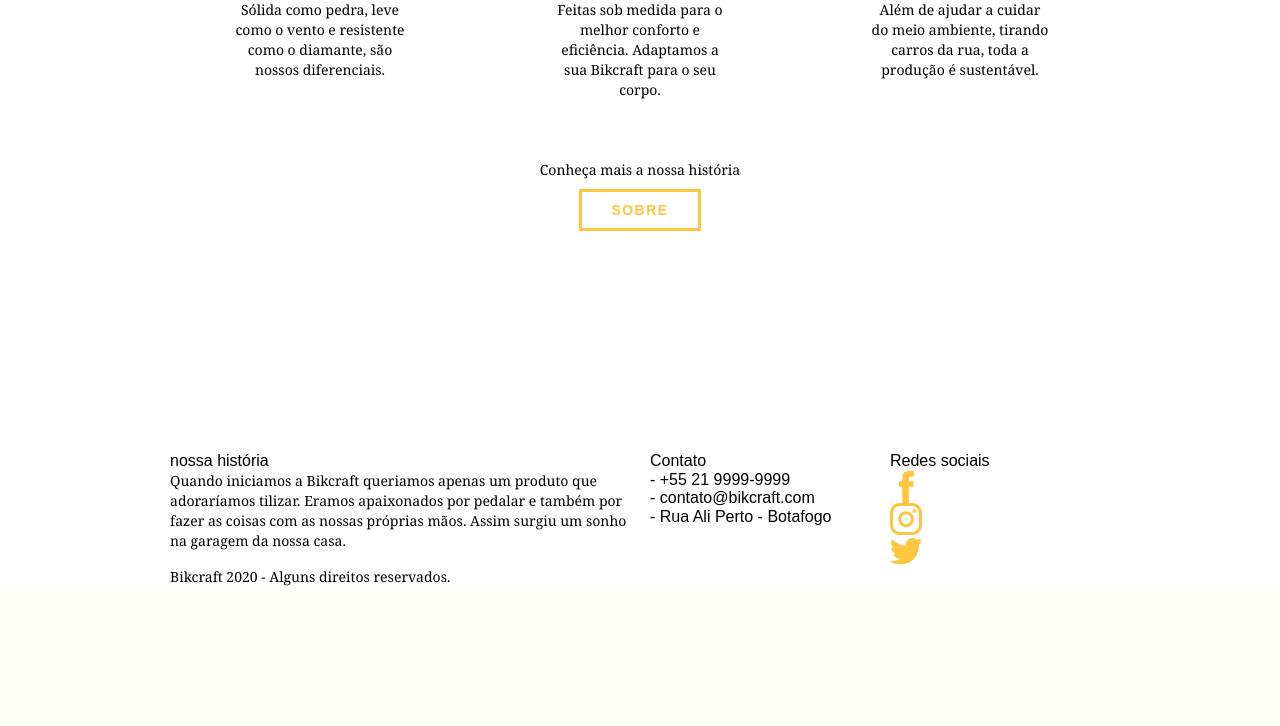
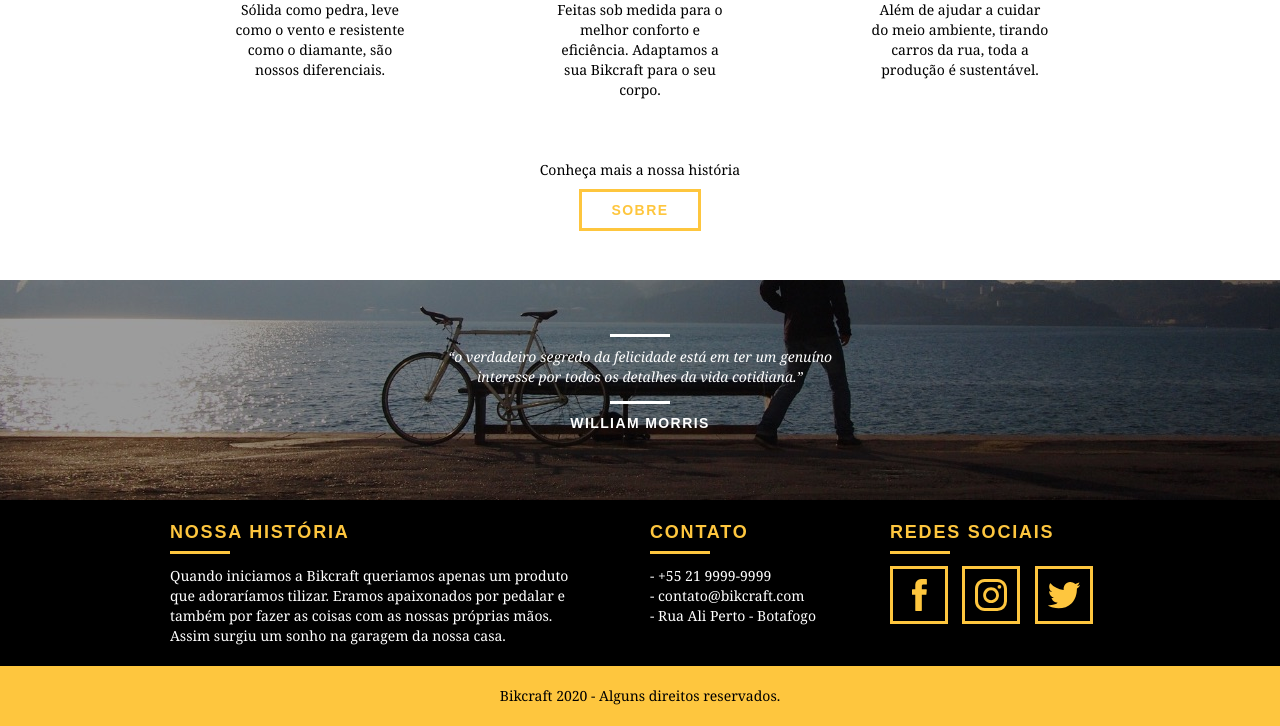
Before and after one commit to jorgeteixeirajr/webdesigncompleto, a PHP site: page / in a window 1280 px wide. Shown: the part 2290-3016 px from the top of the page. Before the commit the page ends 2876 px from the top, so only its background shows below. Run offline with PHP 8.4, Linux system fonts and the light colour scheme.

Commit message:
Ajuste no estilo da seção footer.

```diff
--- a/bikcraft/css/style.css
+++ b/bikcraft/css/style.css
@@ -21,7 +21,7 @@
   line-height: 20px;
   font-weight: bold;
   text-transform: uppercase;
-  letter-spacing: .1em;
+  letter-spacing: 0.1em;
 }
 
 .btn:hover {
@@ -38,7 +38,7 @@
   font-size: 24px;
   line-height: 30px;
   font-weight: bold;
-  letter-spacing: .1em;
+  letter-spacing: 0.1em;
   color: #000;
   text-transform: uppercase;
   text-align: center;
@@ -81,12 +81,12 @@
   line-height: 20px;
   font-weight: bold;
   text-transform: uppercase;
-  letter-spacing: .1em;
+  letter-spacing: 0.1em;
   padding: 10px 0;
 }
 
 .header_menu ul li a:hover {
-  color: #ffffff
+  color: #ffffff;
 }
 
 /* Introdução */
@@ -123,7 +123,7 @@
   font-style: normal;
   font-weight: bold;
   font-size: 14px;
-  letter-spacing: .1em;
+  letter-spacing: 0.1em;
 }
 
 .quote-externo p::before,
@@ -155,7 +155,7 @@
   line-height: 25px;
   font-weight: bold;
   text-transform: uppercase;
-  letter-spacing: .1em;
+  letter-spacing: 0.1em;
   margin-top: 20px;
 }
 
@@ -245,7 +245,7 @@
   line-height: 25px;
   font-weight: bold;
   text-transform: uppercase;
-  letter-spacing: .1em;
+  letter-spacing: 0.1em;
   margin-top: 20px;
 }
 
@@ -265,3 +265,75 @@
 .qualidade_lista li p {
   padding: 10px 20px 20px 20px;
 }
+
+/* Quebra */
+.quebra {
+  width: 100%;
+  height: 220px;
+  background: url(../assets/bg-footer.jpg) no-repeat center;
+  background-size: cover;
+  text-align: center;
+  padding-top: 40px;
+}
+
+.quebra .quote-externo {
+  max-width: 400px;
+}
+
+/* Footer */
+.footer {
+  width: 100%;
+  background: #000;
+  color: #fff;
+  padding: 20px 0;
+}
+
+.footer h3 {
+  font-size: 18px;
+  line-height: 25px;
+  font-weight: bold;
+  color: #fec63e;
+  text-transform: uppercase;
+  letter-spacing: 0.1em;
+}
+
+.footer h3::after {
+  content: "";
+  display: block;
+  width: 60px;
+  height: 3px;
+  background: #fec63e;
+  margin: 6px 0 12px 0;
+}
+
+.footer_historia {
+  padding-right: 40px;
+}
+
+.footer_contato ul li {
+  font-size: 14px;
+  line-height: 20px;
+  font-family: Georgia, "Times New Roman", serif;
+}
+
+.footer_redes ul li {
+  display: inline-block;
+  margin-right: 10px;
+}
+
+.footer_redes ul li a {
+  border: 3px solid #fec63e;
+  display: block;
+  padding: 10px;
+}
+
+.footer_redes ul li a:hover {
+  border-color: #fff;
+}
+
+.copy {
+  background: #fec63e;
+  width: 100%;
+  padding: 20px 0;
+  text-align: center;
+}
```
